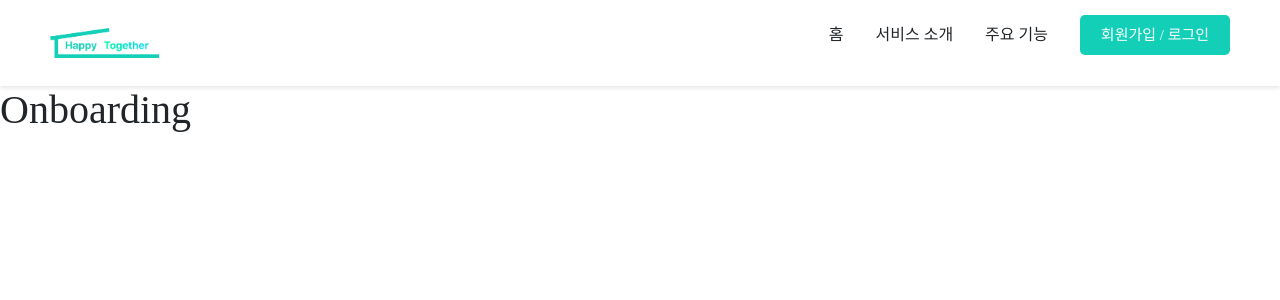
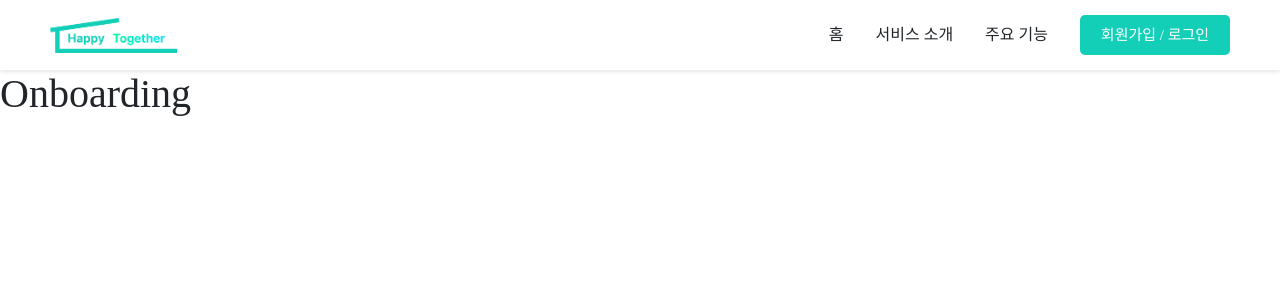
Before and after one commit to DormWorry/Front, a Next.js app: page /onboarding in a window 1280 px wide. Shown: the top 300 px of the page. Built offline with nearby package versions, Linux system fonts and the light colour scheme; a web font is replaced by a local one.

Commit message:
Fix: Navigation UI Alignment

```diff
--- a/src/components/navigation/Navigation.tsx
+++ b/src/components/navigation/Navigation.tsx
@@ -11,19 +11,18 @@ const Nav = styled.nav`
 `
 
 const Logo = styled.img`
-  height: 30px;
+  height: 35px;
   align-self: center;
 `
 
-const NavLinks = styled.ul`
+const NavLinks = styled.div`
   display: flex;
   align-items: center;
   justify-content: center;
-  list-style: none;
   gap: 2rem;
 `
 
-const NavLink = styled.li`
+const NavLink = styled.div`
   font-size: 1rem;
   font-family: 'Pretendard-bold';
   cursor: pointer;
```
